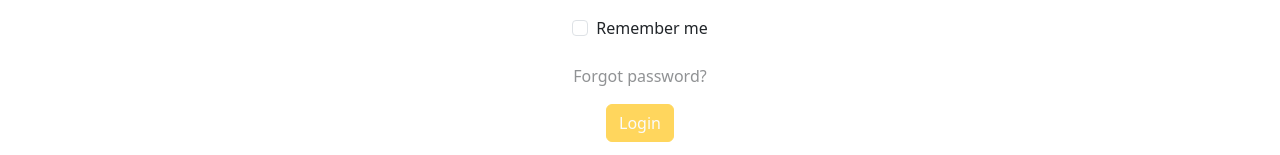
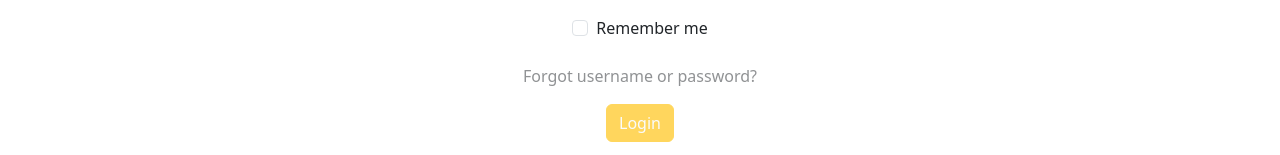
Before and after one commit to benbenwsh/ezonemobile, a React (Create React App) app in the folder frontend/: page /signin in a window 1280 px wide. Shown: the part 341-496 px from the top of the page. Built offline with nearby package versions, Linux system fonts and the light colour scheme.

Commit message:
add forgot password popup function

```diff
--- a/frontend/package.json
+++ b/frontend/package.json
@@ -6,10 +6,13 @@
     "@testing-library/jest-dom": "^5.16.5",
     "@testing-library/react": "^13.4.0",
     "@testing-library/user-event": "^13.5.0",
+    "bootstrap": "^5.3.0",
     "react": "^18.2.0",
+    "react-bootstrap": "^2.8.0",
     "react-dom": "^18.2.0",
     "react-router-dom": "^6.14.1",
     "react-scripts": "^5.0.1",
+    "react-select-country-list": "^2.2.3",
     "react-toastify": "^9.1.3",
     "web-vitals": "^2.1.4"
   },
--- a/frontend/public/styles.css
+++ b/frontend/public/styles.css
@@ -1,6 +1,11 @@
 /* navbar style */
 .navbar-icon {
   max-height: 50px;
+}
+
+/* sign in form style */
+.text-decoration-none {
+  text-decoration: none;
 }
 
 /* register form term */
--- /dev/null
+++ b/frontend/src/components/ForgotAcPopup.jsx
@@ -0,0 +1,34 @@
+import { useState } from "react";
+import { Link } from "react-router-dom";
+import Button from "react-bootstrap/Button";
+import Modal from "react-bootstrap/Modal";
+
+export default function ForgotAcPopup() {
+  const [show, setShow] = useState(false);
+
+  const handleClose = () => setShow(false);
+  const handleShow = () => setShow(true);
+
+  return (
+    <>
+      <Link
+        onClick={handleShow}
+        className="text-body-tertiary text-decoration-none"
+      >
+        Forgot username or password?
+      </Link>
+
+      <Modal show={show} onHide={handleClose}>
+        <Modal.Header closeButton>
+          <Modal.Title>Forgot username or password</Modal.Title>
+        </Modal.Header>
+        <Modal.Body>Please contact xxx@gmail.com</Modal.Body>
+        <Modal.Footer>
+          <Button variant="secondary" onClick={handleClose}>
+            Close
+          </Button>
+        </Modal.Footer>
+      </Modal>
+    </>
+  );
+}
--- a/frontend/src/components/SignInForm.jsx
+++ b/frontend/src/components/SignInForm.jsx
@@ -6,6 +6,7 @@ import Button from "./Button";
 import { maxLengths } from "../config";
 import LoginSuccess from "./LoginSuccess";
 import LoginError from "./LoginError";
+import ForgotAcPopup from "../components/ForgotAcPopup";
 
 export default function SignInForm() {
   const emailRef = useRef(null);
@@ -13,10 +14,6 @@ export default function SignInForm() {
   const [errorMessage, setErrorMessage] = useState("");
   const [loginSuccess, setLoginSuccess] = useState(false);
   const [loginError, setLoginError] = useState(false);
-
-  const textDecorationNone = {
-    textDecoration: "none",
-  };
 
   const LoginButtonClicked = async (e) => {
     e.preventDefault();
@@ -76,8 +73,15 @@ export default function SignInForm() {
 
   return (
     <div className="container text-center form-max-width">
-      <LoginSuccess loginSuccess={loginSuccess} setLoginSuccess={setLoginSuccess}/>
-      <LoginError loginError={loginError} setLoginError={setLoginError} errorMessage={errorMessage}/>
+      <LoginSuccess
+        loginSuccess={loginSuccess}
+        setLoginSuccess={setLoginSuccess}
+      />
+      <LoginError
+        loginError={loginError}
+        setLoginError={setLoginError}
+        errorMessage={errorMessage}
+      />
       <h1 className="my-5 display-3 fw-bold">Sign In</h1>
       <div className="mx-4 mx-md-0">
         <form action="#" method="POST">
@@ -107,9 +111,10 @@ export default function SignInForm() {
           </div>
           <CheckBox chkName="rememberLogin" chkMsg="Remember me" />
           <p>
-            <Link className="text-body-tertiary" style={textDecorationNone}>
+            {/* <Link className="text-body-tertiary" style={textDecorationNone}>
               Forgot password?
-            </Link>
+            </Link> */}
+            <ForgotAcPopup />
           </p>
           <Button
             type="submit"
@@ -121,7 +126,7 @@ export default function SignInForm() {
           />
         </form>
         <span>Don't have an account? </span>
-        <Link to="/register" style={textDecorationNone}>
+        <Link to="/register" className="text-decoration-none">
           Sign up
         </Link>
       </div>
--- a/frontend/src/pages/Home.js
+++ b/frontend/src/pages/Home.js
@@ -1,7 +1,6 @@
 import React from "react";
 import LoginError from "../components/LoginError";
 import LoginSuccess from "../components/LoginSuccess";
-import CountrySelector from "../components/CountrySelector";
 
 export function Home() {
   return (
```
Also changed, not shown: 1 other file (tests, documents, lock files or other folders).
